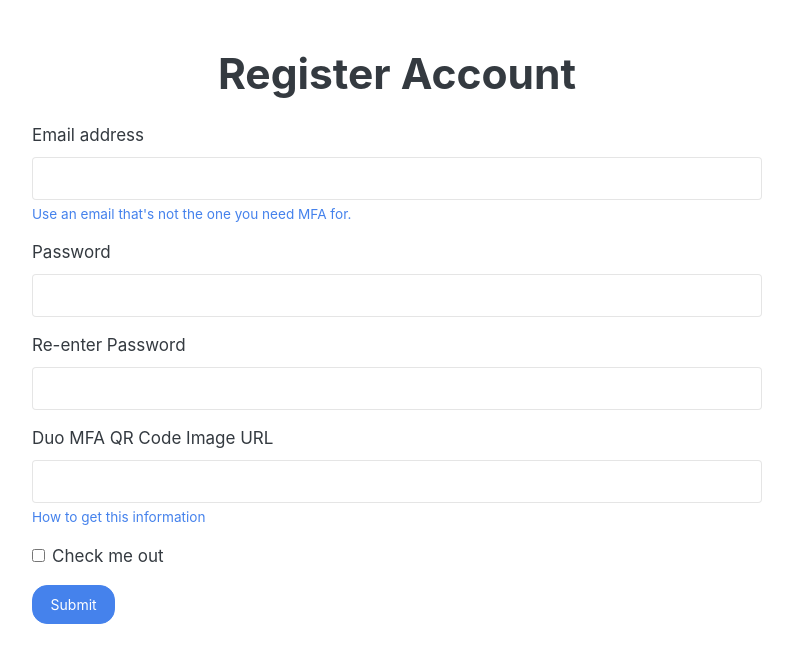
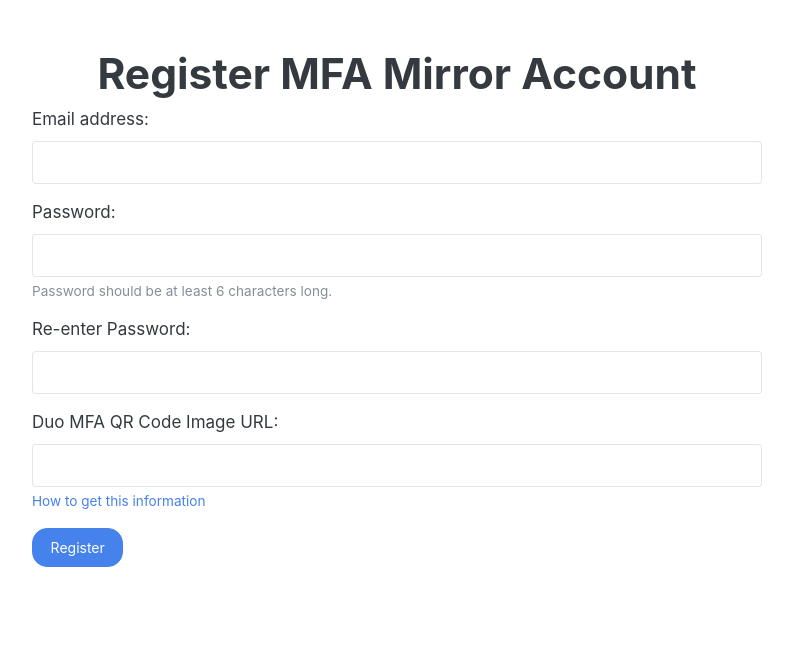
Before and after one commit to simonseo/no-mfa-please-2, a Django app: template mfa_mirror/mfa_user/templates/register.html in a window 1280 px wide. Shown: the top 663 px of the page, without its empty margins (243-1036 px from the left). Run offline with Django 3.2, Linux system fonts and the light colour scheme; the template is opened without the code that fills it: values that come from a table or form of the project are taken from there, others are empty; some libraries are stand-ins or nearby versions.

Commit message:
Change register and login pages to use form template

```diff
--- a/mfa_mirror/mfa_user/forms.py
+++ b/mfa_mirror/mfa_user/forms.py
@@ -2,36 +2,78 @@
 from django.contrib.auth.hashers import check_password
 from mfa_user.models import MFAUser
 
+
+class RegisterForm(forms.Form):
+    """RegisterForm definition."""
+    email = forms.EmailField(label="Email address", required=True, error_messages={
+                             'required': 'Better give me your email!',
+                             })
+    password = forms.CharField(label="Password", required=True, widget=forms.PasswordInput,
+                               help_text={
+                                   'message': 'Password should be at least 6 characters long.',
+                               }, min_length=6)
+    re_password = forms.CharField(
+        label="Re-enter Password", required=True, widget=forms.PasswordInput)
+    qr_url = forms.URLField(label='Duo MFA QR Code Image URL', required=False, help_text={
+                            'message': 'How to get this information', 'url': '#'})
+    # qr_content = forms.CharField(label='Decoded Content of QR Code', required=False)
+    # qr_image = forms.FileField(label='QR Code Image', allow_empty_file=True, required=False)
+    submit_button_label = 'Register'
+
+    def clean(self):
+        '''Validate RegisterForm'''
+        return super().clean()
+
+
 class LoginForm(forms.Form):
     """LoginForm definition."""
 
-    email = forms.EmailField(required=True, error_messages={'required':'Better give me your email!'})
-    password = forms.CharField(required=True, widget=forms.PasswordInput)
+    email = forms.EmailField(label="Email address", required=True, error_messages={
+                             'required': 'Better give me your email!',
+                             })
+    password = forms.CharField(label="Password", required=True, widget=forms.PasswordInput,
+                               help_text={
+                                   'message': 'the best way to construct a good password!',
+                                   'url': 'https://naver.com',
+                               })
+    password.help_url = 'https://naver.com'  # this attribute cannot be read from
+    submit_button_label = 'Log in'
+
+    def clean_email(self):
+        email = self.cleaned_data.get('email')
+        if not email:
+            raise forms.ValidationError('Could not read email address.')
+        return email
+
+    def clean_password(self):
+        password = self.cleaned_data.get('password')
+        if not password:
+            raise forms.ValidationError('Could not read password.')
+        return password
 
     def clean(self):
+        '''Validate LoginForm'''
         super().clean()
 
         email = self.cleaned_data.get('email')
         password = self.cleaned_data.get('password')
-
-        # Sanity check
-        if not (email and password):
-            print('Could not read email address and/or password.')
-            raise forms.ValidationError('Could not read email address and/or password.')
 
         # Email registered validation
         try:
             mfa_user = MFAUser.objects.get(email=email)
         except MFAUser.DoesNotExist:
             print('Email does not exist on system.')
-            self.add_error('email', forms.ValidationError('Email does not exist on system.'))
+            self.add_error('email', forms.ValidationError(
+                'Email does not exist on system.'))
         except Exception as e:
             print('Unknown error while retrieving user information.')
-            raise forms.ValidationError('Unknown error while retrieving user information.')
+            raise forms.ValidationError(
+                'Unknown error while retrieving user information.')
         else:
             # Password validation
             if not check_password(password, mfa_user.password):
                 print('Wrong password Entered.')
-                self.add_error('password', forms.ValidationError('Wrong password Entered.'))
+                self.add_error('password', forms.ValidationError(
+                    'Wrong password Entered.'))
             else:
                 self.user_id = mfa_user.id
--- a/mfa_mirror/mfa_user/templates/register.html
+++ b/mfa_mirror/mfa_user/templates/register.html
@@ -1,50 +1,9 @@
-{% extends 'base.html' %}
+{% extends 'form.html' %}
 
 
 {% block title %}Register{% endblock title %}
 
 
-{% block content %}
-<header class="row mt-5">
-    <h1 class="col text-center">Register Account</h1>
-</header>
-<p class="row">
-    <ul>
-        {% if error %}
-        <li>{{ error.message }}</li>
-        {% elif success %}
-        <li>{{ success.message }}</li>
-        {% endif %}
-    </ul>
-</p>
-<article class="row justify-content-center">
-    <form class="col-lg-8" method="POST">
-        {% csrf_token %}
-        <div class="form-group">
-            <label for="user-email">Email address</label>
-            <input type="email" class="form-control" id="user-email" name="user-email" aria-describedby="email-help">
-            <small id="email-help" class="form-text text-muted"><a href="#">Use an email that's not the one you
-                    need MFA for.</a></small>
-        </div>
-        <div class="form-group">
-            <label for="user-password">Password</label>
-            <input type="password" class="form-control" id="user-password" name="user-password">
-        </div>
-        <div class="form-group">
-            <label for="user-re-password">Re-enter Password</label>
-            <input type="password" class="form-control" id="user-re-password" name="user-re-password">
-        </div>
-        <div class="form-group">
-            <label for="user-qr-url">Duo MFA QR Code Image URL</label>
-            <input type="url" class="form-control" id="user-qr-url" name="user-qr-url" aria-describedby="qr-url-help">
-            <small id="qr-url-help" class="form-text text-muted"><a href="#">How to get this
-                    information</a></small>
-        </div>
-        <div class="form-group form-check">
-            <input type="checkbox" class="form-check-input" id="exampleCheck1">
-            <label class="form-check-label" for="exampleCheck1">Check me out</label>
-        </div>
-        <button type="submit" class="btn btn-primary">Submit</button>
-    </form>
-</article>
-{% endblock content %}
+{% block h1 %}
+Register MFA Mirror Account
+{% endblock h1 %}
--- a/mfa_mirror/mfa_user/views.py
+++ b/mfa_mirror/mfa_user/views.py
@@ -21,7 +21,8 @@
     context = recursive_defaultdict()
 
     if request.method == 'GET':
-        return render(request, 'register.html')
+        form = RegisterForm()
+        return render(request, 'register.html', {'form':form})
     elif request.method == 'POST':
         email = request.POST.get('user-email', None)
         password = request.POST.get('user-password', None)
```
Also changed, not shown: mfa_mirror/mfa_user/templates/form.html (added, +42 -0 lines), mfa_mirror/mfa_user/templates/login.html (+7 -25 lines).
